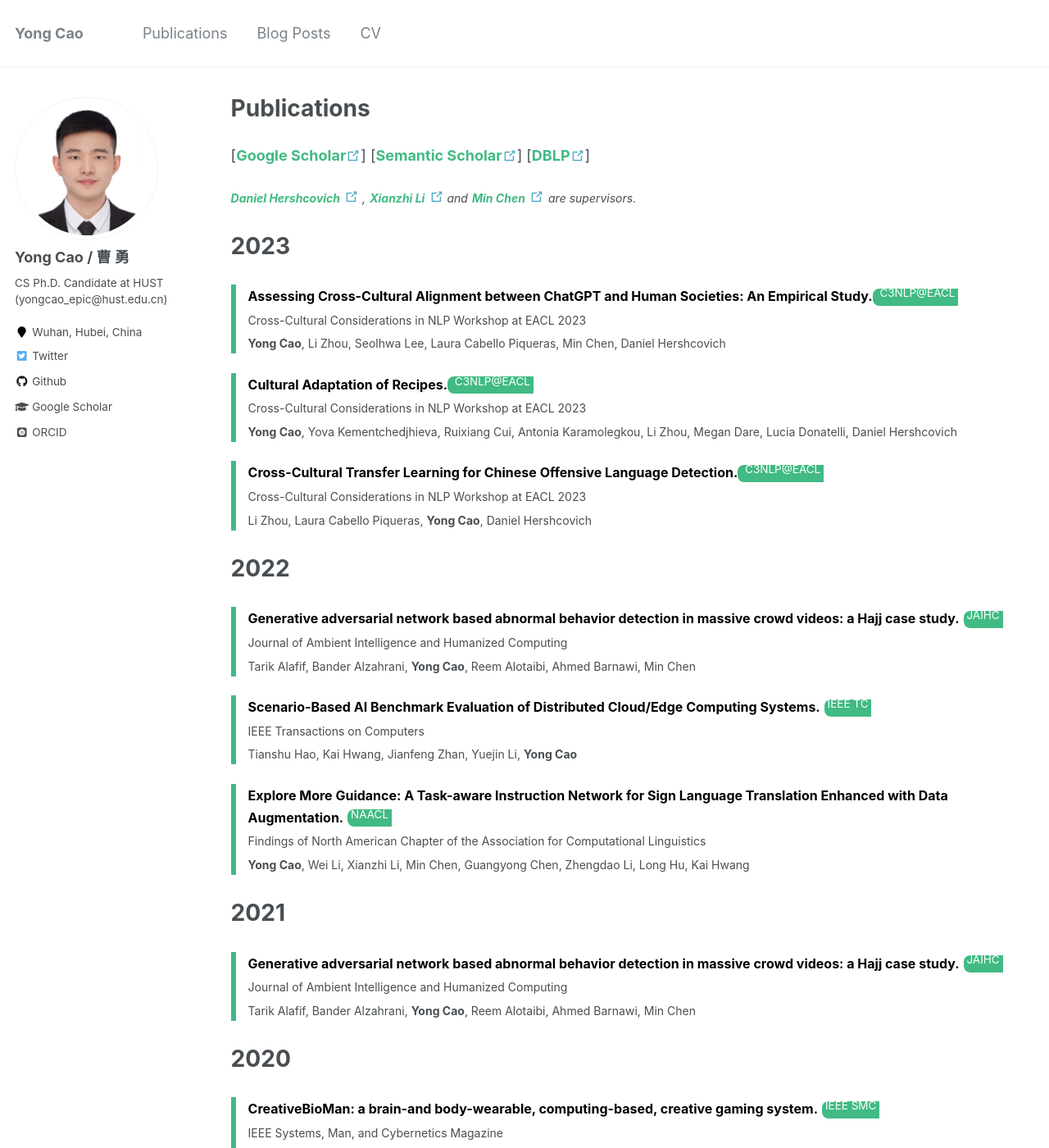
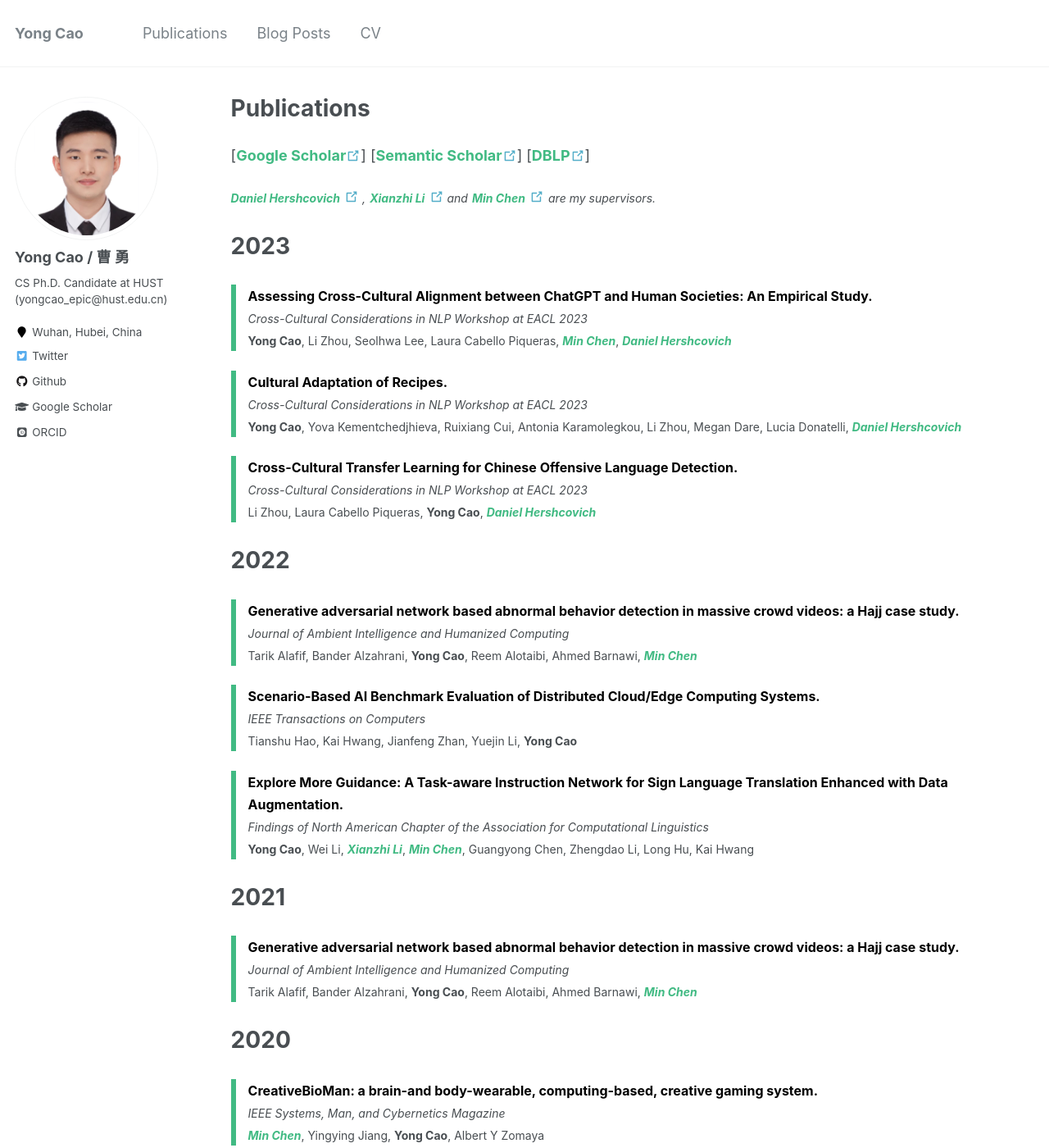
Before and after one commit to yongcaoplus/yongcaoplus.github.io, a Jekyll site: the page built from _publications/publication.md, in a window 1280 px wide and 1400 px high. Shown: the whole window at 82% size. Built offline with Jekyll 4.4.1, drawn with Linux system fonts in a browser that asks for light colours; some web fonts are replaced; some of the changed text lies outside the part shown.

Commit message:
update paf of C3NLP@EACL

```diff
--- a/_publications/publication.md
+++ b/_publications/publication.md
@@ -7,23 +7,9 @@ author_profile: true
 
 <style>
   h1 {
-    margin-top: 30px;
-    margin-bottom: 30px;
+      margin-top: 30px;
+      margin-bottom: 30px;
   }
-      .bg-green {
-        display: inline;
-  background: #41ba83; /* 设置背景颜色 */
-  border-radius: 8px; /* 设置圆角的值 */
-  overflow: hidden; /* 确保内容在圆角区域内 */
-        vertical-align: middle;
-}
-
-.bg-green a,
-.bg-green sup {
-  display: inline; /* 使元素成为内联块级元素，以使圆角和背景颜色生效 */
-  padding: 10px 0px; /* 可选的：添加一些内边距 */
-    vertical-align: middle;
-}
 </style>
 
 [<a href="https://scholar.google.com.hk/citations?user=-v8WGmQAAAAJ&hl=zh-CN&amp;view_op=list_works&amp;sortby=pubdate" target="_blank" rel="noopener noreferrer" style="text-decoration: none;"><font style="font-weight:bold;color:#41ba83;font-style: normal;">Google Scholar</font><svg xmlns="http://www.w3.org/2000/svg" aria-hidden="true" x="0px" y="0px" viewBox="0 0 100 100" width="15" height="15" class="icon outbound"><path fill="currentColor" d="M18.8,85.1h56l0,0c2.2,0,4-1.8,4-4v-32h-8v28h-48v-48h28v-8h-32l0,0c-2.2,0-4,1.8-4,4v56C14.8,83.3,16.6,85.1,18.8,85.1z"></path> <polygon fill="currentColor" points="45.7,48.7 51.3,54.3 77.2,28.5 77.2,37.2 85.2,37.2 85.2,14.9 62.8,14.9 62.8,22.9 71.5,22.9"></polygon></svg></a>]
@@ -39,70 +25,50 @@ author_profile: true
 <a href="https://people.ece.ubc.ca/minchen/" target="_blank" rel="noopener noreferrer" style="text-decoration: none;"><font style="font-weight:bold;color:#41ba83;font-size: 14px;font-style: italic;"> Min Chen</font>
 <svg xmlns="http://www.w3.org/2000/svg" aria-hidden="true" x="0px" y="0px" viewBox="0 0 100 100" width="15" height="15" class="icon outbound"><path fill="currentColor" d="M18.8,85.1h56l0,0c2.2,0,4-1.8,4-4v-32h-8v28h-48v-48h28v-8h-32l0,0c-2.2,0-4,1.8-4,4v56C14.8,83.3,16.6,85.1,18.8,85.1z"></path> <polygon fill="currentColor" points="45.7,48.7 51.3,54.3 77.2,28.5 77.2,37.2 85.2,37.2 85.2,14.9 62.8,14.9 62.8,22.9 71.5,22.9"></polygon></svg></a>
 
-<font style="font-size: 14px;font-style: italic;">are supervisors.<br></font>
+<font style="font-size: 14px;font-style: italic;">are my supervisors.<br></font>
 
 <h1>2023</h1>
 
 <div style="border-left: 6px solid #41ba83; padding-left: 15px;">
-<a href="https://arxiv.org/pdf/2303.17466.pdf" style="text-decoration: none;"><font style="margin: 0;font-weight: bold;font-style: normal;color: black;font-size: 16px;">Assessing Cross-Cultural Alignment between ChatGPT and Human Societies: An Empirical Study.</font></a>
-    <div class="bg-green">
-    <sup><font style="color: white;">
-        &nbsp;C3NLP@EACL&nbsp;
-    </font></sup><br>
-    </div>
-<font style="margin: 0;font-size: 14px;">Cross-Cultural Considerations in NLP Workshop at EACL 2023<br></font>
-<font style="margin: 0;font-size: 14px;"><b>Yong Cao</b>, Li Zhou, Seolhwa Lee, Laura Cabello Piqueras, Min Chen, Daniel Hershcovich</font>
+<a href="https://sites.google.com/view/c3nlp" style="text-decoration: none;"><font style="margin: 0;font-weight: bold;font-style: normal;color: black;font-size: 16px;">Assessing Cross-Cultural Alignment between ChatGPT and Human Societies: An Empirical Study.</font></a>
+<br>
+<font style="margin: 0;font-size: 14px;font-style: italic;">Cross-Cultural Considerations in NLP Workshop at EACL 2023<br></font>
+<font style="margin: 0;font-size: 14px;"><b>Yong Cao</b>, Li Zhou, Seolhwa Lee, Laura Cabello Piqueras, <font style="font-weight:bold;color:#41ba83;font-size: 14px;font-style: italic;"> Min Chen</font>, <font style="font-weight:bold;color:#41ba83;font-size: 14px;font-style: italic;"> Daniel Hershcovich</font></font>
 </div>
 
 <p>
 
 <div style="border-left: 6px solid #41ba83; padding-left: 15px;">
-<a href="https://arxiv.org/pdf/2303.17927.pdf" style="text-decoration: none;"><font style="font-weight: bold;font-style: normal;color: black;font-size: 16px;">Cultural Adaptation of Recipes.</font></a>
-    <div class="bg-green">
-    <sup><font style="color: white;">
-        &nbsp;C3NLP@EACL&nbsp;
-    </font></sup><br>
-    </div>
-<font style="font-size: 14px;">Cross-Cultural Considerations in NLP Workshop at EACL 2023<br></font>
-<font style="font-size: 14px;"><b>Yong Cao</b>, Yova Kementchedjhieva, Ruixiang Cui, Antonia Karamolegkou, Li Zhou, Megan Dare, Lucia Donatelli, Daniel Hershcovich</font>
+<a href="https://sites.google.com/view/c3nlp" style="text-decoration: none;"><font style="font-weight: bold;font-style: normal;color: black;font-size: 16px;">Cultural Adaptation of Recipes.</font></a>
+<br>
+<font style="font-size: 14px;font-style: italic;">Cross-Cultural Considerations in NLP Workshop at EACL 2023<br></font>
+<font style="font-size: 14px;"><b>Yong Cao</b>, Yova Kementchedjhieva, Ruixiang Cui, Antonia Karamolegkou, Li Zhou, Megan Dare, Lucia Donatelli, <font style="font-weight:bold;color:#41ba83;font-size: 14px;font-style: italic;"> Daniel Hershcovich</font></font>
 </div>
 
 <p>
 
 <div style="border-left: 6px solid #41ba83; padding-left: 15px;">
 <a href="https://sites.google.com/view/c3nlp" style="text-decoration: none;"><font style="font-weight: bold;font-style: normal;color: black;font-size: 16px;">Cross-Cultural Transfer Learning for Chinese Offensive Language Detection.</font></a>
-    <div class="bg-green">
-    <sup><font style="color: white;">
-        &nbsp;C3NLP@EACL&nbsp;
-    </font></sup><br>
-    </div>
-<font style="font-size: 14px;">Cross-Cultural Considerations in NLP Workshop at EACL 2023<br></font>
-<font style="font-size: 14px;">Li Zhou, Laura Cabello Piqueras, <b>Yong Cao</b>, Daniel Hershcovich</font>
+<br>
+<font style="font-size: 14px;font-style: italic;">Cross-Cultural Considerations in NLP Workshop at EACL 2023<br></font>
+<font style="font-size: 14px;">Li Zhou, Laura Cabello Piqueras, <b>Yong Cao</b>, <font style="font-weight:bold;color:#41ba83;font-size: 14px;font-style: italic;"> Daniel Hershcovich</font></font>
 </div>
 
 <h1>2022</h1>
 
 <div style="border-left: 6px solid #41ba83; padding-left: 15px;">
 <a href="https://link.springer.com/article/10.1007/s12652-021-03323-5" style="text-decoration: none;"><font style="font-weight: bold;font-style: normal;color: black;font-size: 16px;">Generative adversarial network based abnormal behavior detection in massive crowd videos: a Hajj case study.</font> </a>
-    <div class="bg-green">
-    <sup><font style="color: white;">
-        &nbsp;JAIHC&nbsp;
-    </font></sup><br>
-    </div>
-<font style="font-size: 14px;">Journal of Ambient Intelligence and Humanized Computing<br></font>
-<font style="font-size: 14px;">Tarik Alafif, Bander Alzahrani, <b>Yong Cao</b>, Reem Alotaibi, Ahmed Barnawi, Min Chen</font>
+<br>
+<font style="font-size: 14px;font-style: italic;">Journal of Ambient Intelligence and Humanized Computing<br></font>
+<font style="font-size: 14px;">Tarik Alafif, Bander Alzahrani, <b>Yong Cao</b>, Reem Alotaibi, Ahmed Barnawi, <font style="font-weight:bold;color:#41ba83;font-size: 14px;font-style: italic;"> Min Chen</font></font>
 </div>
 
 <p>
 
 <div style="border-left: 6px solid #41ba83; padding-left: 15px;">
 <a href="https://ieeexplore.ieee.org/abstract/document/9779956" style="text-decoration: none;"><font style="font-weight: bold;font-style: normal;color: black;font-size: 16px;">Scenario-Based AI Benchmark Evaluation of Distributed Cloud/Edge Computing Systems.</font> </a>
-    <div class="bg-green">
-    <sup><font style="color: white;">
-        &nbsp;IEEE TC&nbsp;
-    </font></sup><br>
-    </div>
-<font style="font-size: 14px;">IEEE Transactions on Computers<br></font>
+<br>
+<font style="font-size: 14px;font-style: italic;">IEEE Transactions on Computers<br></font>
 <font style="font-size: 14px;">Tianshu Hao, Kai Hwang, Jianfeng Zhan, Yuejin Li, <b>Yong Cao</b></font>
 </div>
 
@@ -110,51 +76,35 @@ author_profile: true
 
 <div style="border-left: 6px solid #41ba83; padding-left: 15px;">
 <a href="https://arxiv.org/abs/2204.05953" style="text-decoration: none;"><font style="font-weight: bold;font-style: normal;color: black;font-size: 16px;">Explore More Guidance: A Task-aware Instruction Network for Sign Language Translation Enhanced with Data Augmentation.</font> </a>
-    <div class="bg-green">
-    <sup><font style="color: white;">
-        &nbsp;NAACL&nbsp;
-    </font></sup><br>
-    </div>
-<font style="font-size: 14px;">Findings of North American Chapter of the Association for Computational Linguistics<br></font>
-<font style="font-size: 14px;"><b>Yong Cao</b>, Wei Li, Xianzhi Li, Min Chen, Guangyong Chen, Zhengdao Li, Long Hu, Kai Hwang</font>
+<br>
+<font style="font-size: 14px;font-style: italic;">Findings of North American Chapter of the Association for Computational Linguistics<br></font>
+<font style="font-size: 14px;"><b>Yong Cao</b>, Wei Li, <font style="font-weight:bold;color:#41ba83;font-size: 14px;font-style: italic;"> Xianzhi Li</font>, <font style="font-weight:bold;color:#41ba83;font-size: 14px;font-style: italic;"> Min Chen</font>, Guangyong Chen, Zhengdao Li, Long Hu, Kai Hwang</font>
 </div>
 
 <h1>2021</h1>
 
 <div style="border-left: 6px solid #41ba83; padding-left: 15px;">
 <a href="https://link.springer.com/article/10.1007/s12652-021-03323-5" style="text-decoration: none;"><font style="font-weight: bold;font-style: normal;color: black;font-size: 16px;">Generative adversarial network based abnormal behavior detection in massive crowd videos: a Hajj case study.</font> </a>
-    <div class="bg-green">
-    <sup><font style="color: white;">
-        &nbsp;JAIHC&nbsp;
-    </font></sup><br>
-    </div>
-<font style="font-size: 14px;">Journal of Ambient Intelligence and Humanized Computing<br></font>
-<font style="font-size: 14px;">Tarik Alafif, Bander Alzahrani, <b>Yong Cao</b>, Reem Alotaibi, Ahmed Barnawi, Min Chen</font>
+<br>
+<font style="font-size: 14px;font-style: italic;">Journal of Ambient Intelligence and Humanized Computing<br></font>
+<font style="font-size: 14px;">Tarik Alafif, Bander Alzahrani, <b>Yong Cao</b>, Reem Alotaibi, Ahmed Barnawi, <font style="font-weight:bold;color:#41ba83;font-size: 14px;font-style: italic;"> Min Chen</font></font>
 </div>
 
 <h1>2020</h1>
 
 <div style="border-left: 6px solid #41ba83; padding-left: 15px;">
 <a href="https://ieeexplore.ieee.org/abstract/document/8961340" style="text-decoration: none;"><font style="font-weight: bold;font-style: normal;color: black;font-size: 16px;">CreativeBioMan: a brain-and body-wearable, computing-based, creative gaming system.</font> </a>
-    <div class="bg-green">
-    <sup><font style="color: white;">
-        &nbsp;IEEE SMC&nbsp;
-    </font></sup><br>
-    </div>
-<font style="font-size: 14px;">IEEE Systems, Man, and Cybernetics Magazine<br></font>
-<font style="font-size: 14px;">Min Chen, Yingying Jiang, <b>Yong Cao</b>, Albert Y Zomaya</font>
+<br>
+<font style="font-size: 14px;font-style: italic;">IEEE Systems, Man, and Cybernetics Magazine<br></font>
+<font style="font-size: 14px;"><font style="font-weight:bold;color:#41ba83;font-size: 14px;font-style: italic;"> Min Chen</font>, Yingying Jiang, <b>Yong Cao</b>, Albert Y Zomaya</font>
 </div>
 
 <p>
 
 <div style="border-left: 6px solid #41ba83; padding-left: 15px;">
 <a href="https://www.sciencedirect.com/science/article/abs/pii/S0140366419306292" style="text-decoration: none;"><font style="font-weight: bold;font-style: normal;color: black;font-size: 16px;">Agent-enabled task offloading in UAV-aided mobile edge computing.</font></a>
-    <div class="bg-green">
-    <sup><font style="color: white;">
-        &nbsp;COMPUT COMMUN&nbsp;
-    </font></sup><br>
-    </div>
-<font style="font-size: 14px;">Computer Communications<br></font>
+<br>
+<font style="font-size: 14px;font-style: italic;">Computer Communications<br></font>
 <font style="font-size: 14px;">Rui Wang, <b>Yong Cao</b>, Adeeb Noor, Thamer A Alamoudi, Redhwan Nour</font>
 </div>
 
@@ -162,37 +112,25 @@ author_profile: true
 
 <div style="border-left: 6px solid #41ba83; padding-left: 15px;">
 <a href="https://ieeexplore.ieee.org/abstract/document/8933562" style="text-decoration: none;"><font style="font-weight: bold;font-style: normal;color: black;font-size: 16px;">DeepFocus: Deep encoding brainwaves and emotions with multi-scenario behavior analytics for human attention enhancement.</font> </a>
-    <div class="bg-green">
-    <sup><font style="color: white;">
-        &nbsp;IEEE Network&nbsp;
-    </font></sup><br>
-    </div>
-<font style="font-size: 14px;">IEEE Network<br></font>
-<font style="font-size: 14px;">Min Chen, <b>Yong Cao</b>, Rui Wang, Yong Li, Di Wu, Zhongchun Liu</font>
+<br>
+<font style="font-size: 14px;font-style: italic;">IEEE Network<br></font>
+<font style="font-size: 14px;"><font style="font-weight:bold;color:#41ba83;font-size: 14px;font-style: italic;"> Min Chen</font>, <b>Yong Cao</b>, Rui Wang, Yong Li, Di Wu, Zhongchun Liu</font>
 </div>
 
 <p>
 
 <div style="border-left: 6px solid #41ba83; padding-left: 15px;">
 <a href="https://ieeexplore.ieee.org/abstract/document/8888257" style="text-decoration: none;"><font style="font-weight: bold;font-style: normal;color: black;font-size: 16px;">AI agent in software-defined network: Agent-based network service prediction and wireless resource scheduling optimization.</font> </a>
-    <div class="bg-green">
-    <sup><font style="color: white;">
-        &nbsp;IEEE IoT&nbsp;
-    </font></sup><br>
-    </div>
-<font style="font-size: 14px;">IEEE Internet of Things Journal<br></font>
-<font style="font-size: 14px;"><b>Yong Cao</b>, Rui Wang, Min Chen, Ahmed Barnawi</font>
+<br>
+<font style="font-size: 14px;font-style: italic;">IEEE Internet of Things Journal<br></font>
+<font style="font-size: 14px;"><b>Yong Cao</b>, Rui Wang, <font style="font-weight:bold;color:#41ba83;font-size: 14px;font-style: italic;"> Min Chen</font>, Ahmed Barnawi</font>
 </div>
 
 <h1>2018</h1>
 
 <div style="border-left: 6px solid #41ba83; padding-left: 15px;">
 <a href="https://ieeexplore.ieee.org/abstract/document/8450425/" style="text-decoration: none;"><font style="font-weight: bold;font-style: normal;color: black;font-size: 16px;">The Effective Recycling of Crashed Drone Based on Machine Intelligence.</font> </a>
-    <div class="bg-green">
-    <sup><font style="color: white;">
-        &nbsp;IWCMC&nbsp;
-    </font></sup><br>
-    </div>
-<font style="font-size: 14px;">2018 14th International Wireless Communications & Mobile Computing Conference (IWCMC)<br></font>
+<br>
+<font style="font-size: 14px;font-style: italic;">14th International Wireless Communications & Mobile Computing Conference (IWCMC)<br></font>
 <font style="font-size: 14px;">Jun Yang, Jiayi Lu, Yiming Miao, Lu Wang, Yiting Zhao, <b>Yong Cao</b></font>
 </div>
```
Also changed, not shown: temp.html (+36 -98 lines).
